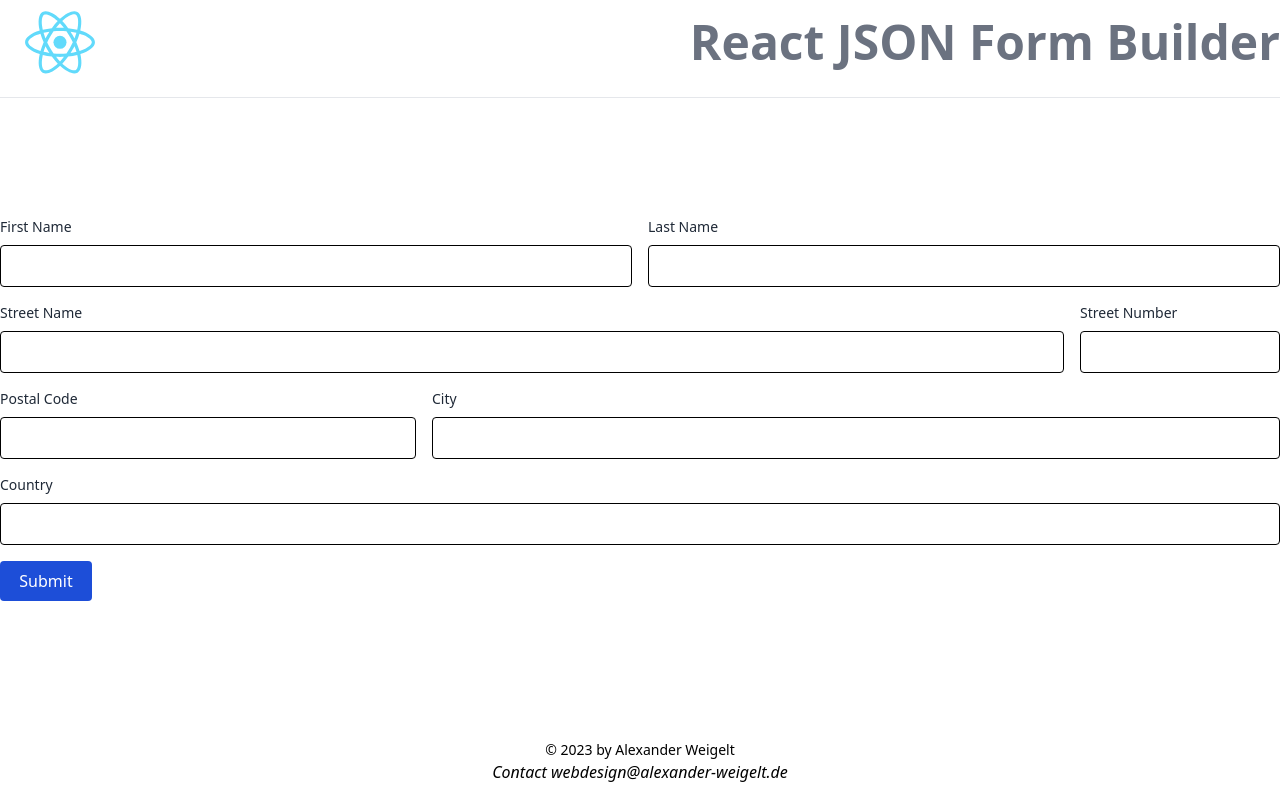
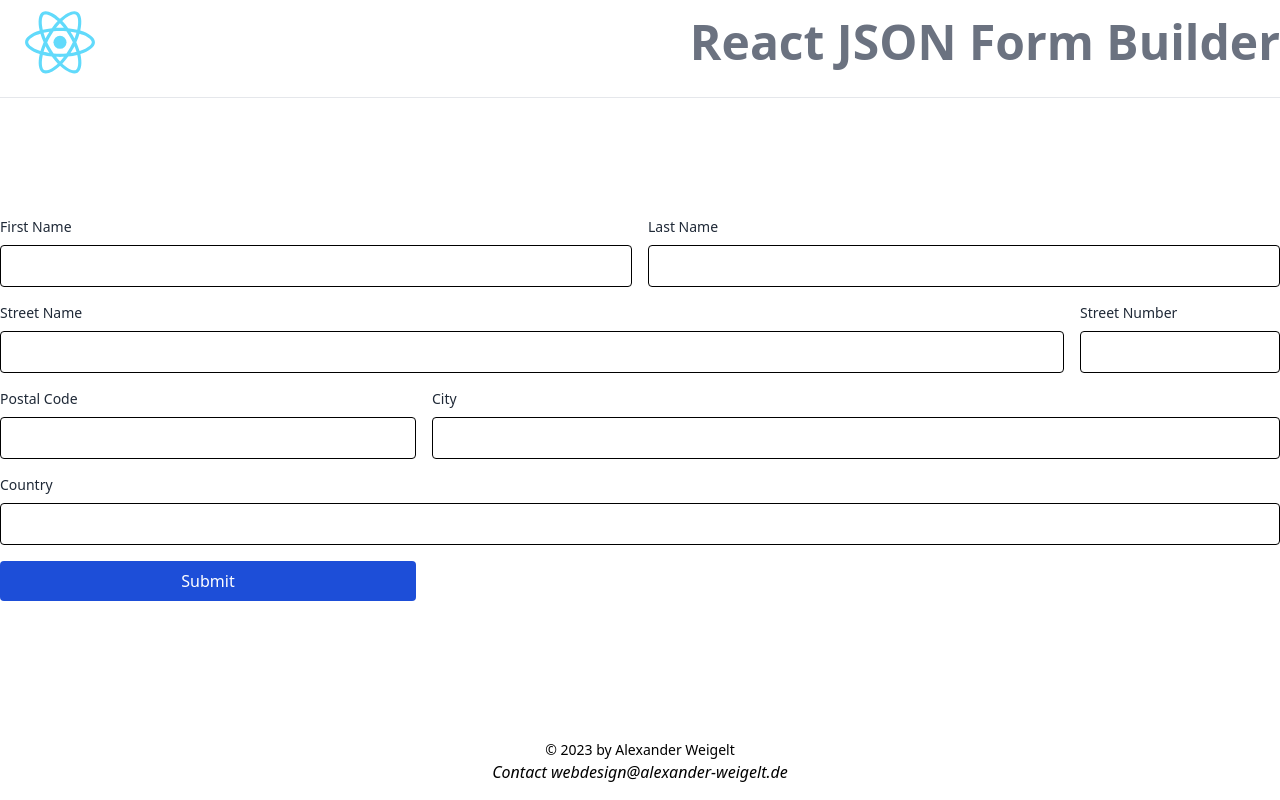
Before and after one commit to fredyteheranto/JSONFormBuilder, a React (Create React App) app: page / in a window 1280 px wide. Built offline with nearby package versions, Linux system fonts and the light colour scheme.

Commit message:
Finalize input form fields

```diff
--- a/src/App.tsx
+++ b/src/App.tsx
@@ -11,7 +11,7 @@ const App: FC = () => {
       name: 'firstName',
       label: 'First Name',
       type: 'text',
-      className: 'col-span-12 lg:col-span-6',
+      col: 6,
       fullWidth: true,
       validation: yup.string().required('First name is required')
     },
@@ -21,7 +21,7 @@ const App: FC = () => {
       name: 'lastName',
       label: 'Last Name',
       type: 'text',
-      className: 'col-span-12 lg:col-span-6',
+      col: 6,
       fullWidth: true,
       validation: yup.string().required('Last name is required')
     },
@@ -31,7 +31,7 @@ const App: FC = () => {
       name: 'streetName',
       label: 'Street Name',
       type: 'text',
-      className: 'col-span-12 lg:col-span-10',
+      col: 10,
       fullWidth: true,
       validation: yup.string().required('Street name is required')
     },
@@ -41,7 +41,7 @@ const App: FC = () => {
       name: 'streetNumber',
       label: 'Street Number',
       type: 'text',
-      className: 'col-span-12 lg:col-span-2',
+      col: 2,
       fullWidth: true,
       validation: yup.number().required('Street number is required')
     },
@@ -51,7 +51,7 @@ const App: FC = () => {
       name: 'postalCode',
       label: 'Postal Code',
       type: 'text',
-      className: 'col-span-12 lg:col-span-4',
+      col: 4,
       fullWidth: true,
       validation: yup.string().required('Postal code is required')
     },
@@ -61,7 +61,7 @@ const App: FC = () => {
       name: 'city',
       label: 'City',
       type: 'text',
-      className: 'col-span-12 lg:col-span-8',
+      col: 8,
       fullWidth: true,
       validation: yup.string().required('City is required')
     },
@@ -71,9 +71,17 @@ const App: FC = () => {
       name: 'country',
       label: 'Country',
       type: 'text',
-      className: 'col-span-12',
+      col: 12,
       fullWidth: true,
       validation: yup.string().required('Country is required')
+    },
+    {
+      component: 'submit',
+      name: 'submit',
+      value: 'Submit',
+      variant: 'primary',
+      col: 4,
+      fullWidth: true
     }
   ]
 
@@ -83,18 +91,18 @@ const App: FC = () => {
   }
 
   return (
-    <div className="flex h-screen flex-col justify-between lg:container lg:mx-auto">
-      <header className="flex pb-3 lg:mb-3 lg:border-b w-full items-center justify-between">
+    <div className={'flex h-screen flex-col justify-between lg:container lg:mx-auto'}>
+      <header className={'flex pb-3 lg:mb-3 lg:border-b w-full items-center justify-between'}>
         <img src={logo} className={'max-w-[120px]'} alt="logo"/>
         <h1 className={'text-5xl font-bold text-gray-500'}>
           React JSON Form Builder
         </h1>
       </header>
       <main>
-        <FormBuilder fields={fields} submitForm={handleSubmit} className={'mb-4 grid gap-4 md:grid-cols-12'}/>
+        <FormBuilder fields={fields} submitForm={handleSubmit}/>
       </main>
       <footer className={'text-center py-4'}>
-        <p className="text-sm">&copy; 2023 by Alexander Weigelt</p>
+        <p className={'text-sm'}>&copy; 2023 by Alexander Weigelt</p>
         <address>
           Contact <a href="mailto:webdesign@alexander-weigelt.de">webdesign@alexander-weigelt.de</a>
         </address>
--- a/src/Button.tsx
+++ /dev/null
@@ -1,69 +0,0 @@
-import React, { type ButtonHTMLAttributes, type ReactElement } from 'react'
-import classNames from 'classnames'
-
-const defaultProps = {
-  variant: 'basic',
-  size: 'medium',
-  type: 'button',
-  href: undefined
-}
-
-type Props = {
-  variant?: 'primary' | 'secondary' | 'basic'
-  size?: 'small' | 'medium' | 'large'
-  type?: 'button' | 'submit' | 'reset'
-  /** Optional: if set then renders a `<a>` tag styled as a button */
-  href?: string | undefined
-} & Omit<typeof defaultProps, 'href'> &
-ButtonHTMLAttributes<HTMLButtonElement>
-
-const Button = (props: Props): ReactElement => {
-  const {
-    variant,
-    size,
-    type,
-    href,
-    children,
-    className,
-    disabled,
-    ...restProps
-  } = props
-  const buttonType = {
-    primary: 'bg-blue-700 hover:bg-blue-500 text-white rounded',
-    secondary: 'bg-gray-200 hover:bg-gray-300 rounded',
-    basic: 'bg-white hover:text-gray-700 focus:text-gray-700'
-  }
-  const buttonSize = {
-    small: 'py-1 px-2 text-xs',
-    medium: 'py-2 px-4',
-    large: 'py-3 px-6 text-lg'
-  }
-  const style: string = buttonSize[size] + ' ' + buttonType[variant]
-
-  return (
-    <>
-      {(href != null)
-        ? (
-          <a href={href} className={classNames(style, className)}>
-            {children}
-          </a>
-          )
-        : (
-          <button
-            type={type}
-            className={classNames(style, className, {
-              'cursor-not-allowed': disabled
-            })}
-            disabled={disabled}
-            {...restProps}
-          >
-            {children}
-          </button>
-          )}
-    </>
-  )
-}
-
-Button.defaultProps = defaultProps
-
-export default Button
--- a/src/FormBuilder.tsx
+++ b/src/FormBuilder.tsx
@@ -2,29 +2,54 @@ import React, { createElement, type FC, type FormHTMLAttributes, type ReactNode
 import { useFormik } from 'formik'
 import * as Yup from 'yup'
 import { type NumberSchema, type StringSchema } from 'yup'
-import Button from './Button'
+import InputSubmit, { type InputSubmitProps } from './InputSubmit'
 import InputText, { type InputTextProps } from './InputText'
 import Select, { type SelectProps } from './Select'
+import classNames from 'classnames'
+
+type NumericRange<
+  START extends number,
+  END extends number,
+  ARR extends unknown[] = [],
+  ACC extends number = never
+> = ARR['length'] extends END
+  ? ACC | START | END
+  : NumericRange<START, END, [...ARR, 1], ARR[START] extends undefined ? ACC : ACC | ARR['length']>
 
 export type FormField = {
   component: string
   name: string
-  validation: StringSchema | NumberSchema
-} & (InputTextProps | SelectProps)
+  validation?: StringSchema | NumberSchema
+  col: NumericRange<1, 12>
+} & (InputTextProps | SelectProps | InputSubmitProps)
 
 type Props = {
   fields: FormField[]
   submitForm: (values: any) => void
-  buttonText?: string
 } & FormHTMLAttributes<HTMLFormElement>
 
 const Components: Record<string, any> = {
   input: InputText,
   select: Select,
-  button: Button
+  submit: InputSubmit
 }
 
-const FormBuilder: FC<Props> = ({ fields, submitForm, buttonText = 'Submit', className, ...props }) => {
+const FormBuilder: FC<Props> = ({ fields, submitForm, className, ...props }) => {
+  const columns = {
+    1: 'lg:col-span-1',
+    2: 'lg:col-span-2',
+    3: 'lg:col-span-3',
+    4: 'lg:col-span-4',
+    5: 'lg:col-span-5',
+    6: 'lg:col-span-6',
+    7: 'lg:col-span-7',
+    8: 'lg:col-span-8',
+    9: 'lg:col-span-9',
+    10: 'lg:col-span-10',
+    11: 'lg:col-span-11',
+    12: ''
+  }
+
   const initialValues = fields.reduce(
     (valuesObj, field) => ({ ...valuesObj, [field.name]: '' }),
     {}
@@ -40,7 +65,7 @@ const FormBuilder: FC<Props> = ({ fields, submitForm, buttonText = 'Submit', cla
     )
   )
 
-  const { values, handleChange, handleSubmit, isSubmitting } =
+  const { values, touched, errors, handleChange, handleSubmit, isSubmitting } =
     useFormik({
       initialValues,
       validationSchema,
@@ -52,7 +77,7 @@ const FormBuilder: FC<Props> = ({ fields, submitForm, buttonText = 'Submit', cla
     })
 
   const renderField = (field: FormField): ReactNode => {
-    const { component, validation, className, ...props } = field
+    const { component, validation, col, ...props } = field
     if (typeof Components[component] !== 'undefined') {
       return createElement(
         Components[component],
@@ -60,9 +85,12 @@ const FormBuilder: FC<Props> = ({ fields, submitForm, buttonText = 'Submit', cla
           key: field.id,
           onChange: handleChange,
           value: values[field.name as (keyof typeof values)],
+          disabled: isSubmitting,
+          error: touched[field.name as (keyof typeof touched)] && Boolean(errors[field.name as (keyof typeof errors)]),
+          message: touched[field.name as (keyof typeof touched)] && errors[field.name as (keyof typeof errors)],
           ...props
         }
-        // renderChildren(field.children)
+        // renderOptions(field.options)
       )
     }
     return createElement(
@@ -72,11 +100,12 @@ const FormBuilder: FC<Props> = ({ fields, submitForm, buttonText = 'Submit', cla
   }
 
   return (
-    <form onSubmit={handleSubmit} className={className}>
-      {fields.map((field, index) => <div key={index} className={field.className}>{renderField(field)}</div>)}
-      <Button type={'submit'} variant={'primary'} disabled={isSubmitting}>
-        {buttonText}
-      </Button>
+    <form onSubmit={handleSubmit} className={classNames(className, 'mb-4 grid gap-4 md:grid-cols-12')} {...props}>
+      {fields.map((field, index) => (
+        <div key={index} className={classNames('col-span-12', columns[field.col])}>
+          {renderField(field)}
+        </div>
+      ))}
     </form>
   )
 }
--- /dev/null
+++ b/src/InputSubmit.tsx
@@ -0,0 +1,51 @@
+import React, { forwardRef, type InputHTMLAttributes } from 'react'
+import classNames from 'classnames'
+
+export type InputSubmitProps = {
+  fullWidth?: boolean
+  disabled?: boolean
+  error?: boolean
+  variant?: 'primary' | 'secondary' | 'basic'
+  size?: 'small' | 'medium' | 'large'
+} & InputHTMLAttributes<HTMLInputElement>
+
+type Ref = HTMLInputElement
+
+const InputSubmit = forwardRef<Ref, InputSubmitProps>((props, ref) => {
+  const {
+    className,
+    error,
+    variant = 'basic',
+    size = 'medium',
+    fullWidth = false,
+    disabled = false,
+    ...restProps
+  } = props
+  const buttonType = {
+    primary: 'bg-blue-700 hover:bg-blue-500 text-white rounded',
+    secondary: 'bg-gray-200 hover:bg-gray-300 rounded',
+    basic: 'bg-white hover:text-gray-700 focus:text-gray-700'
+  }
+  const buttonSize = {
+    small: 'py-1 px-2 text-xs',
+    medium: 'py-2 px-4',
+    large: 'py-3 px-6 text-lg'
+  }
+
+  return (
+    <input
+      ref={ref}
+      type={'submit'}
+      className={classNames(
+        buttonSize[size],
+        buttonType[variant],
+        { 'w-full cursor-pointer': fullWidth, 'cursor-not-allowed': disabled }
+      )}
+      {...restProps}
+    />
+  )
+})
+
+InputSubmit.displayName = 'InputSubmit'
+
+export default InputSubmit
--- a/tailwind.config.js
+++ b/tailwind.config.js
@@ -1,13 +1,13 @@
 /** @type {import('tailwindcss').Config} */
 module.exports = {
   content: [
-    "./src/**/*.{ts,tsx}",
+    './src/**/*.{ts,tsx}'
   ],
   theme: {
-    extend: {},
+    extend: {}
   },
   plugins: [
-    require("@tailwindcss/forms"),
-    require("@tailwindcss/typography"),
-  ],
+    require('@tailwindcss/forms'),
+    require('@tailwindcss/typography')
+  ]
 }
```
